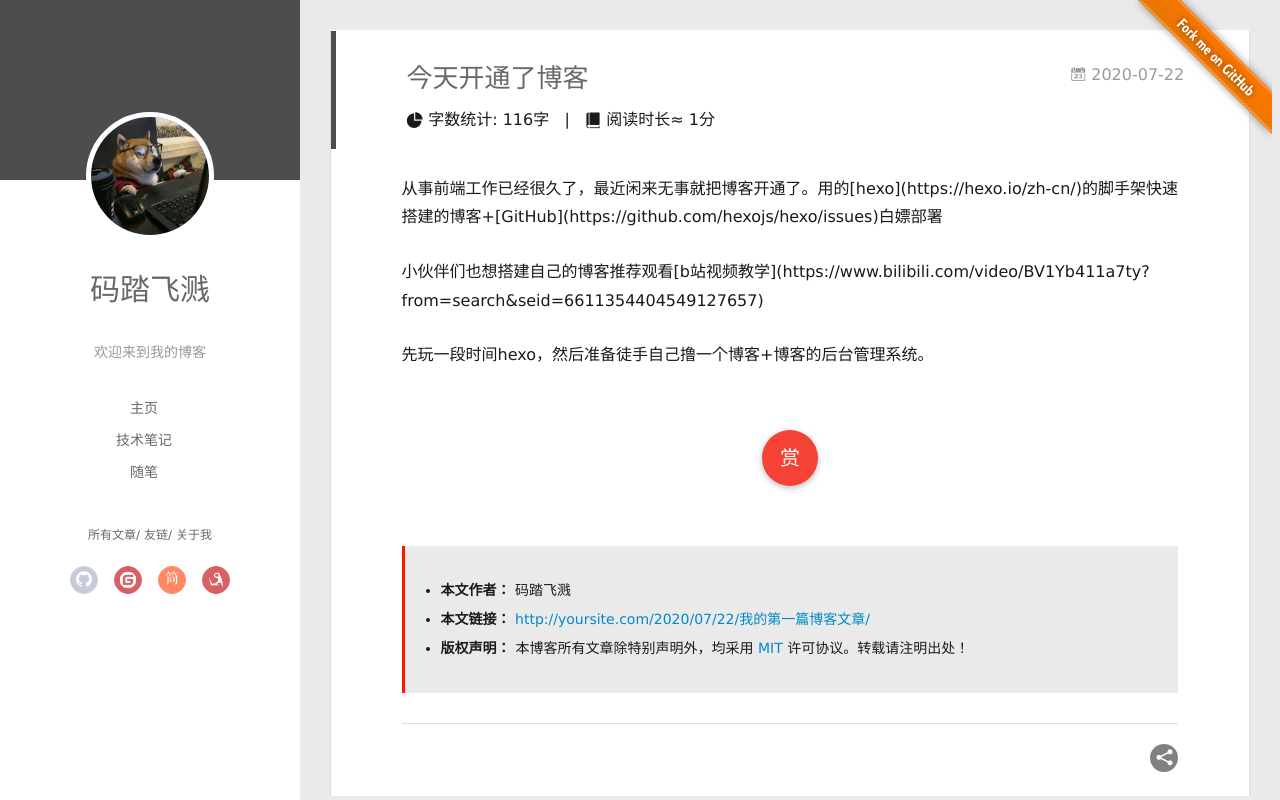
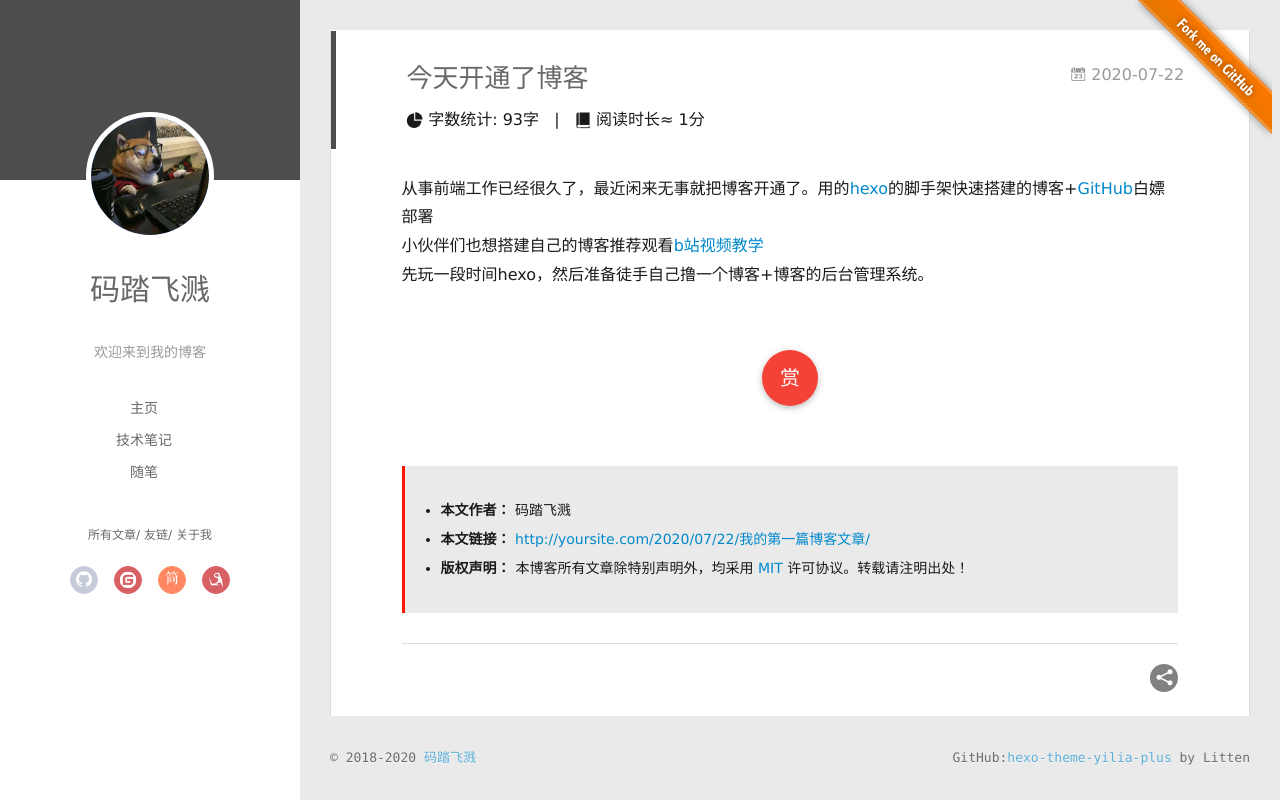
Before and after one commit to xingjunye/xingjunye.github.io, a plain HTML site: page 2020/07/22/我的第一篇博客文章/index.html in a window 1280 px wide. Drawn offline with Linux system fonts and the light colour scheme; some packages are replaced by stand-ins of ours; no server answers; a script that the page names is missing.

Commit message:
Site updated: 2020-07-22 15:35:45

```diff
--- a/2020/07/22/我的第一篇博客文章/index.html
+++ b/2020/07/22/我的第一篇博客文章/index.html
@@ -10,15 +10,15 @@
   <meta name="generator" content="hexo-theme-yilia-plus">
   <meta name="viewport" content="width=device-width, initial-scale=1, maximum-scale=1">
 
-  <meta name="description" content="从事前端工作已经很久了，最近闲来无事就把博客开通了。用的[hexo](https:&#x2F;&#x2F;hexo.io&#x2F;zh-cn&#x2F;)的脚手架快速搭建的博客+[GitHub](https:&#x2F;&#x2F;github.com&#x2F;hexojs&#x2F;hexo&#x2F;issues)白嫖部署 小伙伴们也想搭建自己的博客推荐观看[b站视频教学](https:&#x2F;&#x2F;www.bilibili.com&#x2F;video&#x2F;BV1Yb411a7ty?from&#x3D;sea">
+  <meta name="description" content="从事前端工作已经很久了，最近闲来无事就把博客开通了。用的hexo的脚手架快速搭建的博客+GitHub白嫖部署小伙伴们也想搭建自己的博客推荐观看b站视频教学先玩一段时间hexo，然后准备徒手自己撸一个博客+博客的后台管理系统。">
 <meta property="og:type" content="article">
 <meta property="og:title" content="今天开通了博客">
 <meta property="og:url" content="http://yoursite.com/2020/07/22/%E6%88%91%E7%9A%84%E7%AC%AC%E4%B8%80%E7%AF%87%E5%8D%9A%E5%AE%A2%E6%96%87%E7%AB%A0/index.html">
 <meta property="og:site_name" content="我的博客">
-<meta property="og:description" content="从事前端工作已经很久了，最近闲来无事就把博客开通了。用的[hexo](https:&#x2F;&#x2F;hexo.io&#x2F;zh-cn&#x2F;)的脚手架快速搭建的博客+[GitHub](https:&#x2F;&#x2F;github.com&#x2F;hexojs&#x2F;hexo&#x2F;issues)白嫖部署 小伙伴们也想搭建自己的博客推荐观看[b站视频教学](https:&#x2F;&#x2F;www.bilibili.com&#x2F;video&#x2F;BV1Yb411a7ty?from&#x3D;sea">
+<meta property="og:description" content="从事前端工作已经很久了，最近闲来无事就把博客开通了。用的hexo的脚手架快速搭建的博客+GitHub白嫖部署小伙伴们也想搭建自己的博客推荐观看b站视频教学先玩一段时间hexo，然后准备徒手自己撸一个博客+博客的后台管理系统。">
 <meta property="og:locale" content="zh_CN">
 <meta property="article:published_time" content="2020-07-22T06:15:25.000Z">
-<meta property="article:modified_time" content="2020-07-22T07:34:15.282Z">
+<meta property="article:modified_time" content="2020-07-22T07:35:25.832Z">
 <meta property="article:author" content="码踏飞溅">
 <meta property="article:tag" content="reavt">
 <meta property="article:tag" content=" vue">
@@ -228,7 +228,7 @@
       <!-- 百度字体平台:http://fontstore.baidu.com/static/editor/index.html -->
       <i class="icon-statistics"></i>
       <span class="post-meta-item-text"> 字数统计:</span>
-      <span class="post-count">116字</span>
+      <span class="post-count">93字</span>
     </span>
   </span>
 
@@ -248,9 +248,7 @@
 
   <div class="article-entry" itemprop="articleBody">
 
-    <p>从事前端工作已经很久了，最近闲来无事就把博客开通了。用的[hexo](https://hexo.io/zh-cn/)的脚手架快速搭建的博客+[GitHub](https://github.com/hexojs/hexo/issues)白嫖部署</p>
-<p>小伙伴们也想搭建自己的博客推荐观看[b站视频教学](https://www.bilibili.com/video/BV1Yb411a7ty?from=search&seid=6611354404549127657)</p>
-<p>先玩一段时间hexo，然后准备徒手自己撸一个博客+博客的后台管理系统。</p>
+    <p>从事前端工作已经很久了，最近闲来无事就把博客开通了。用的<a href="https://hexo.io/zh-cn/" target="_blank" rel="noopener">hexo</a>的脚手架快速搭建的博客+<a href="https://github.com/hexojs/hexo/issues" target="_blank" rel="noopener">GitHub</a>白嫖部署<br>小伙伴们也想搭建自己的博客推荐观看<a href="https://www.bilibili.com/video/BV1Yb411a7ty?from=search&seid=6611354404549127657" target="_blank" rel="noopener">b站视频教学</a><br>先玩一段时间hexo，然后准备徒手自己撸一个博客+博客的后台管理系统。</p>
 
 
 
```
Also changed, not shown: index.html (+1 -3 lines).
